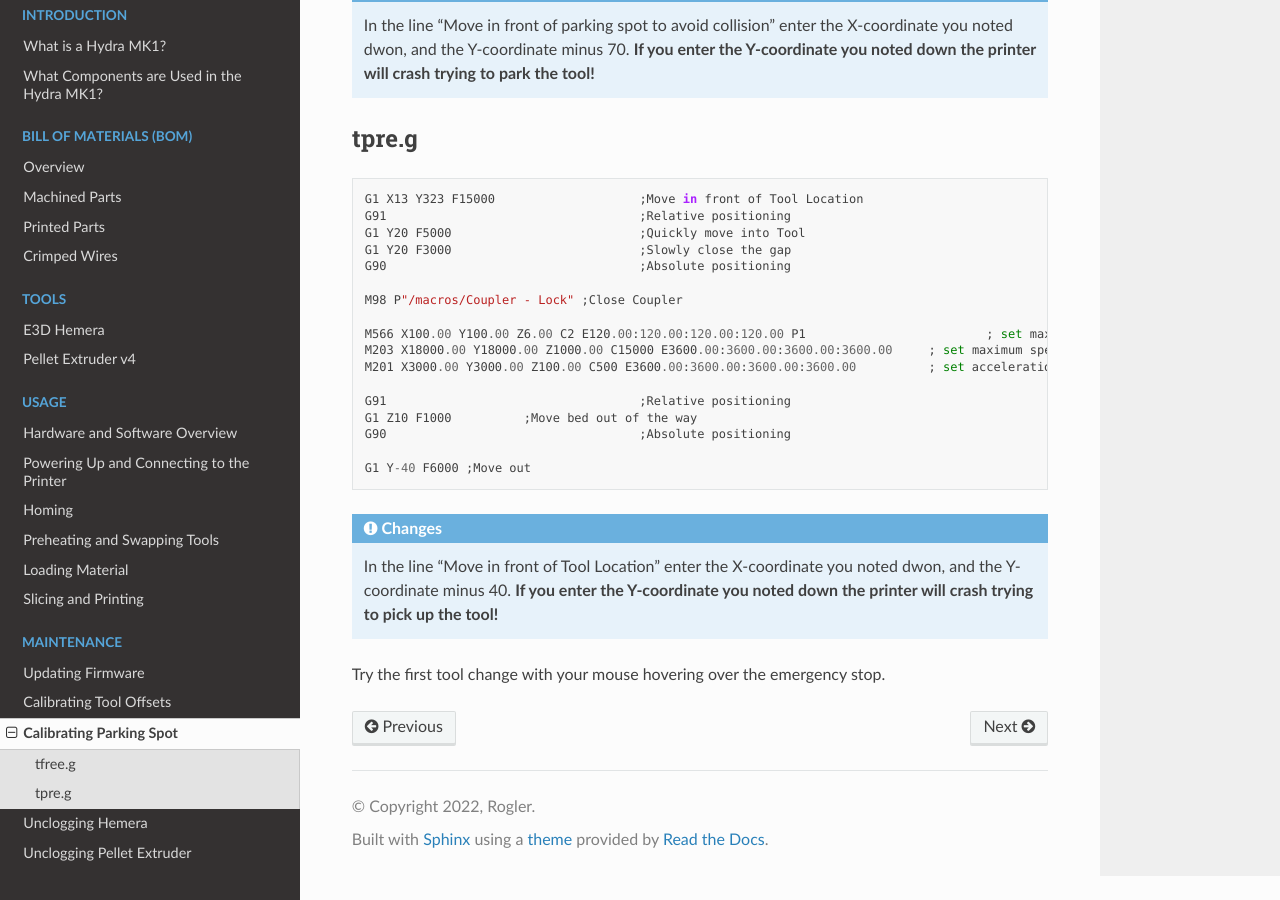
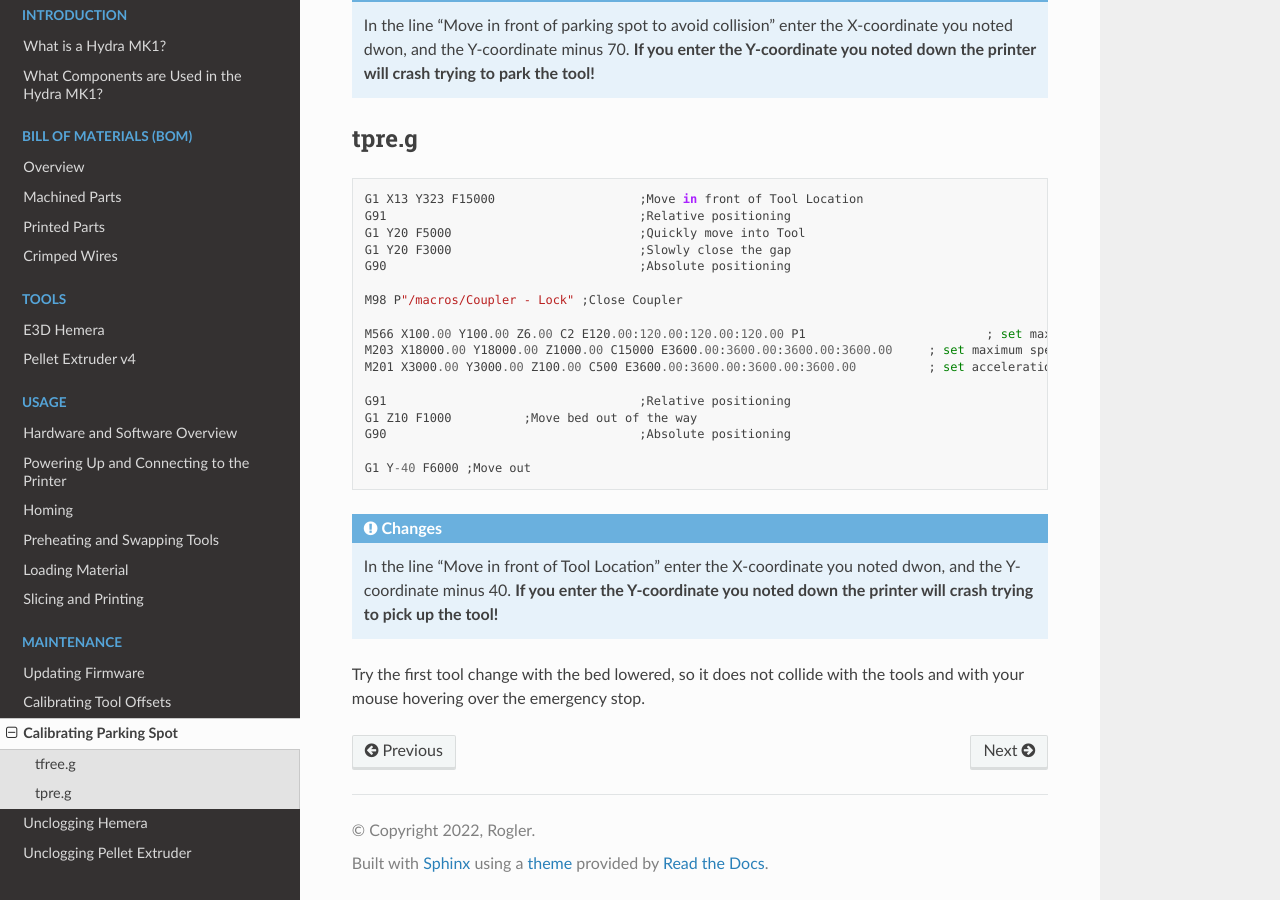
Before and after one commit to srl-ethz/hydra-documentation, a Sphinx documentation site: the page built from docs/source/maintenance/parking.rst, in a window 1280 px wide and 900 px high, scrolled down 1260 px. Built offline with Sphinx 7.4.7 and the Read the Docs theme 2.0.0, drawn with Linux system fonts in a browser that asks for light colours; pages that are not in the unit, such as notebooks, are missing from menus.

Commit message:
Update parking.rst

```diff
--- a/docs/source/maintenance/parking.rst
+++ b/docs/source/maintenance/parking.rst
@@ -74,4 +74,4 @@ tpre.g
 
    In the line "Move in front of Tool Location" enter the X-coordinate you noted dwon, and the Y-coordinate minus 40. **If you enter the Y-coordinate you noted down the printer will crash trying to pick up the tool!**
 
-Try the first tool change with your mouse hovering over the emergency stop.
+Try the first tool change with the bed lowered, so it does not collide with the tools and with your mouse hovering over the emergency stop.
```
